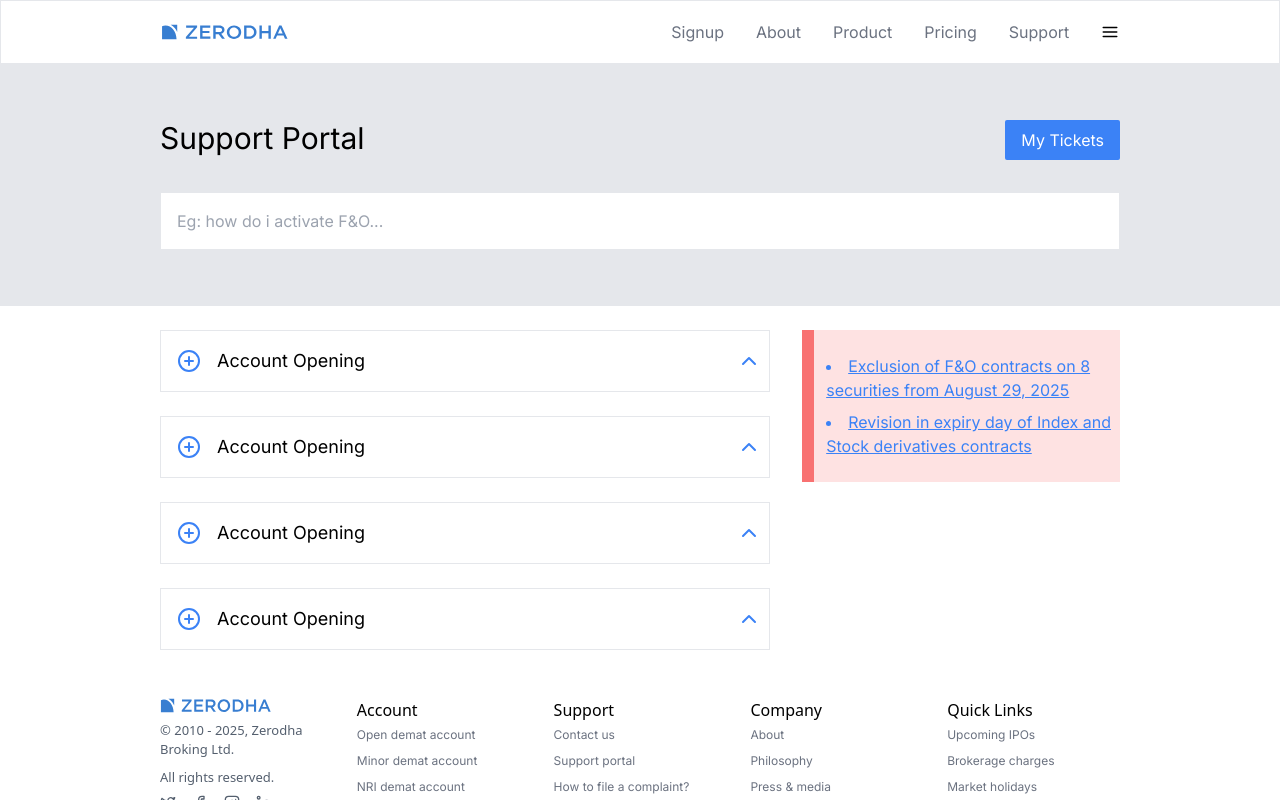
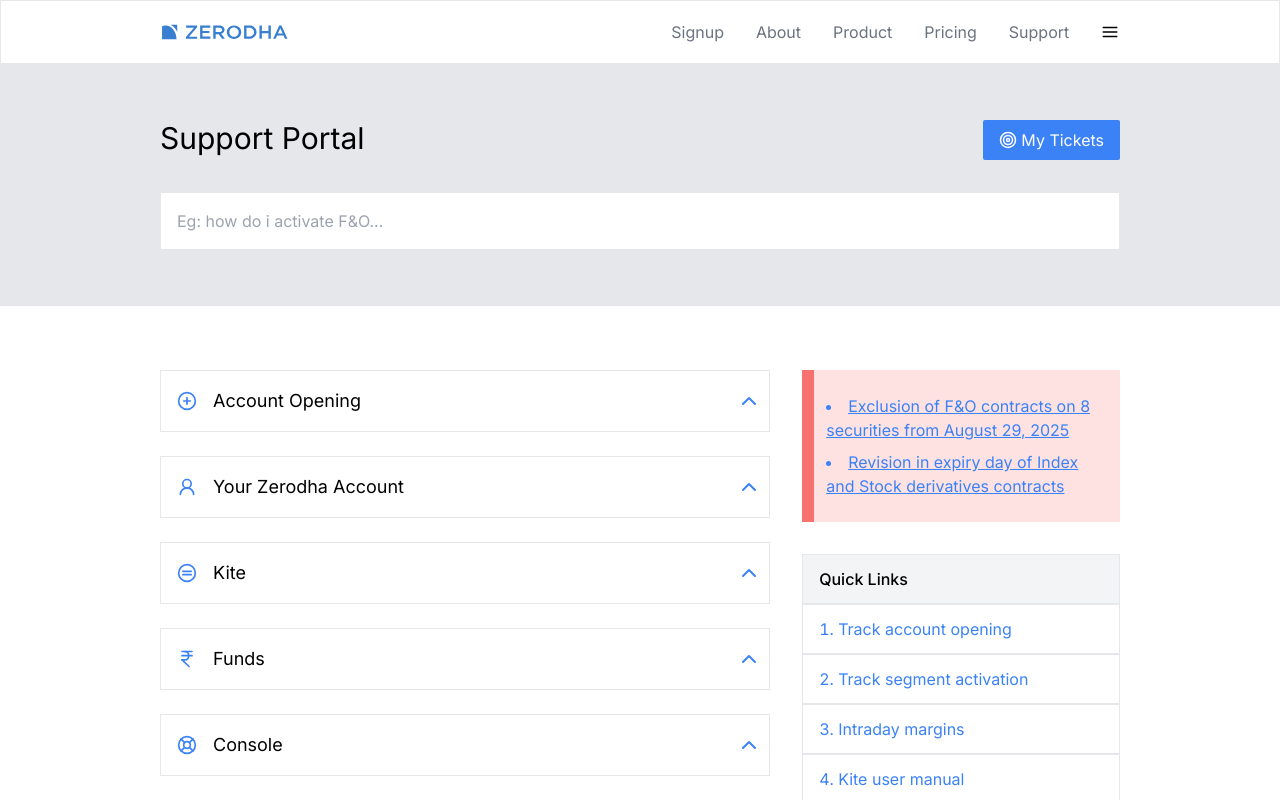
Before and after one commit to satishnikale/Zerodha-FE, a React (Vite) app: page /support in a window 1280 px wide. Shown: the top 800 px of the page. Built offline with nearby package versions, Linux system fonts and the light colour scheme.

Commit message:
Complete Support Page

```diff
--- a/src/pages/support/CreateTicket.tsx
+++ b/src/pages/support/CreateTicket.tsx
@@ -1,51 +1,122 @@
-import { PlusCircleIcon } from "lucide-react"
-import { TicketModel } from "../../Components/ui/TicketModel"
+import {
+  LucideCircle,
+  LucideCircleEqual,
+  LucideIndianRupee,
+  LucideLifeBuoy,
+  LucideUserRound,
+  PlusCircleIcon,
+} from "lucide-react";
+import { TicketModel } from "../../Components/ui/TicketModel";
 
 export const CreateTicket = () => {
   return (
-        <div className="w-full h-auto flex gap-8">
+    <div className="w-full h-auto flex flex-col lg:flex-row gap-8 my-10">
       <div className="w-full h-auto">
         <TicketModel
-                    icon={<PlusCircleIcon />}
+          icon={<PlusCircleIcon size={20} />}
           heading="Account Opening"
-                    listItems={["Resident individual", "Minor", "Non Resident Indian (NRI)", "Company, Partnership, HUF and LLP", "Glossary"]}
+          listItems={[
+            "Resident individual",
+            "Minor",
+            "Non Resident Indian (NRI)",
+            "Company, Partnership, HUF and LLP",
+            "Glossary",
+          ]}
         />
         <TicketModel
-                    icon={<PlusCircleIcon />}
-                    heading="Account Opening"
-                    listItems={["Resident individual", "Minor", "Non Resident Indian (NRI)", "Company, Partnership, HUF and LLP", "Glossary"]}
+          icon={<LucideUserRound size={20} />}
+          heading="Your Zerodha Account"
+          listItems={[
+            "Resident individual",
+            "Minor",
+            "Non Resident Indian (NRI)",
+            "Company, Partnership, HUF and LLP",
+            "Glossary",
+          ]}
         />
         <TicketModel
-                    icon={<PlusCircleIcon />}
-                    heading="Account Opening"
-                    listItems={["Resident individual", "Minor", "Non Resident Indian (NRI)", "Company, Partnership, HUF and LLP", "Glossary"]}
+          icon={<LucideCircleEqual size={20} />}
+          heading="Kite"
+          listItems={[
+            "Resident individual",
+            "Minor",
+            "Non Resident Indian (NRI)",
+            "Company, Partnership, HUF and LLP",
+            "Glossary",
+          ]}
         />
         <TicketModel
-                    icon={<PlusCircleIcon />}
-                    heading="Account Opening"
-                    listItems={["Resident individual", "Minor", "Non Resident Indian (NRI)", "Company, Partnership, HUF and LLP", "Glossary"]}
+          icon={<LucideIndianRupee size={20} />}
+          heading="Funds"
+          listItems={[
+            "Resident individual",
+            "Minor",
+            "Non Resident Indian (NRI)",
+            "Company, Partnership, HUF and LLP",
+            "Glossary",
+          ]}
+        />
+        <TicketModel
+          icon={<LucideLifeBuoy size={20} />}
+          heading="Console"
+          listItems={[
+            "Resident individual",
+            "Minor",
+            "Non Resident Indian (NRI)",
+            "Company, Partnership, HUF and LLP",
+            "Glossary",
+          ]}
+        />
+        <TicketModel
+          icon={<LucideCircle size={20} />}
+          heading="Coin"
+          listItems={[
+            "Resident individual",
+            "Minor",
+            "Non Resident Indian (NRI)",
+            "Company, Partnership, HUF and LLP",
+            "Glossary",
+          ]}
         />
       </div>
-            <div className="w-[500px] h-auto flex flex-col">
+      <div className="w-[96] lg:w-[500px] h-auto flex flex-col gap-2">
         <div className="w-full h-auto my-6 relative bg-red-100 py-6">
           <div className="absolute top-0 left-0 w-3 h-full bg-red-400"></div>
-                    <div className="w-full h-auto mx-6 font-inter">
+          <div className="w-full h-auto px-6 font-inter">
             <ol className="w-full h-auto list-disc list-inside flex flex-col underline text-blue-500 space-y-2">
               <li className="w-full h-auto">
-                                <a href="#" className="w-full h-auto">
-                                    Exclusion of F&O contracts on 8 securities from August 29, 2025
+                <a href="#" className="w-full h-auto text-center">
+                  Exclusion of F&O contracts on 8 securities from August 29,
+                  2025
                 </a>
               </li>
               <li className="w-full h-auto">
-                                <a href="#" className="w-full h-auto">
-                                    Revision in expiry day of Index and Stock derivatives contracts
+                <a href="#" className="w-full h-auto text-center">
+                  Revision in expiry day of Index and Stock derivatives
+                  contracts
                 </a>
               </li>
             </ol>
           </div>
         </div>
-                <div></div>
+        <div>
+          <div className="w-full h-auto text-md font-inter font-medium border px-4 py-3 bg-gray-100">
+            Quick Links
+          </div>
+          <ol className="list-decimal list-inside text-blue-500 font-inter">
+            {[
+              "Track account opening",
+              "Track segment activation",
+              "Intraday margins",
+              "Kite user manual",
+            ].map((item, index) => (
+              <li className="w-full h-auto border px-4 py-3" key={index}>
+                {item}
+              </li>
+            ))}
+          </ol>
         </div>
       </div>
-    )
-}
+    </div>
+  );
+};
--- a/src/pages/support/Hero.tsx
+++ b/src/pages/support/Hero.tsx
@@ -1,12 +1,16 @@
+import { LucideTarget } from "lucide-react"
+
 export const SupportHero = () => {
     return (
         <div className="w-full h-auto py-6 bg-gray-200">
             <div className="w-11/12 lg:w-9/12 max-w-[1080px] h-auto mx-auto flex flex-col my-8 font-inter space-y-8">
                 <div className="flex justify-between">
                     <span className="text-3xl">Support Portal</span>
-                    <button className="text-white bg-blue-500
-                    py-2 px-4 rounded-sm cursor-pointer
-                    ">My Tickets
+                    <button className="flex items-center text-white bg-blue-500
+                    py-2 px-4 rounded-sm cursor-pointer gap-1
+                    ">
+                        <LucideTarget size={18} />
+                        My Tickets
                     </button>
                 </div>
                 <input
```
Lines whose indentation alone changed are shown as unchanged.
